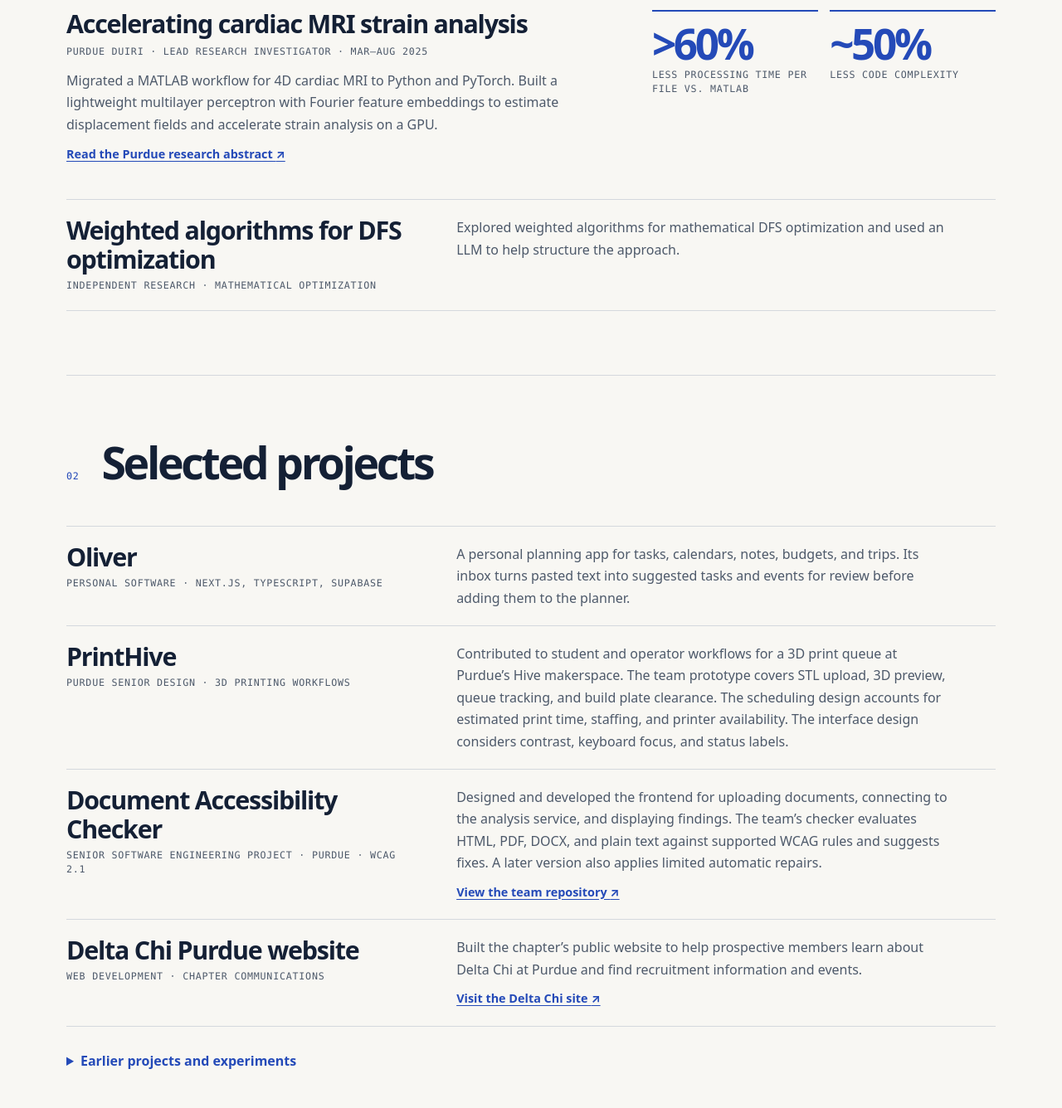
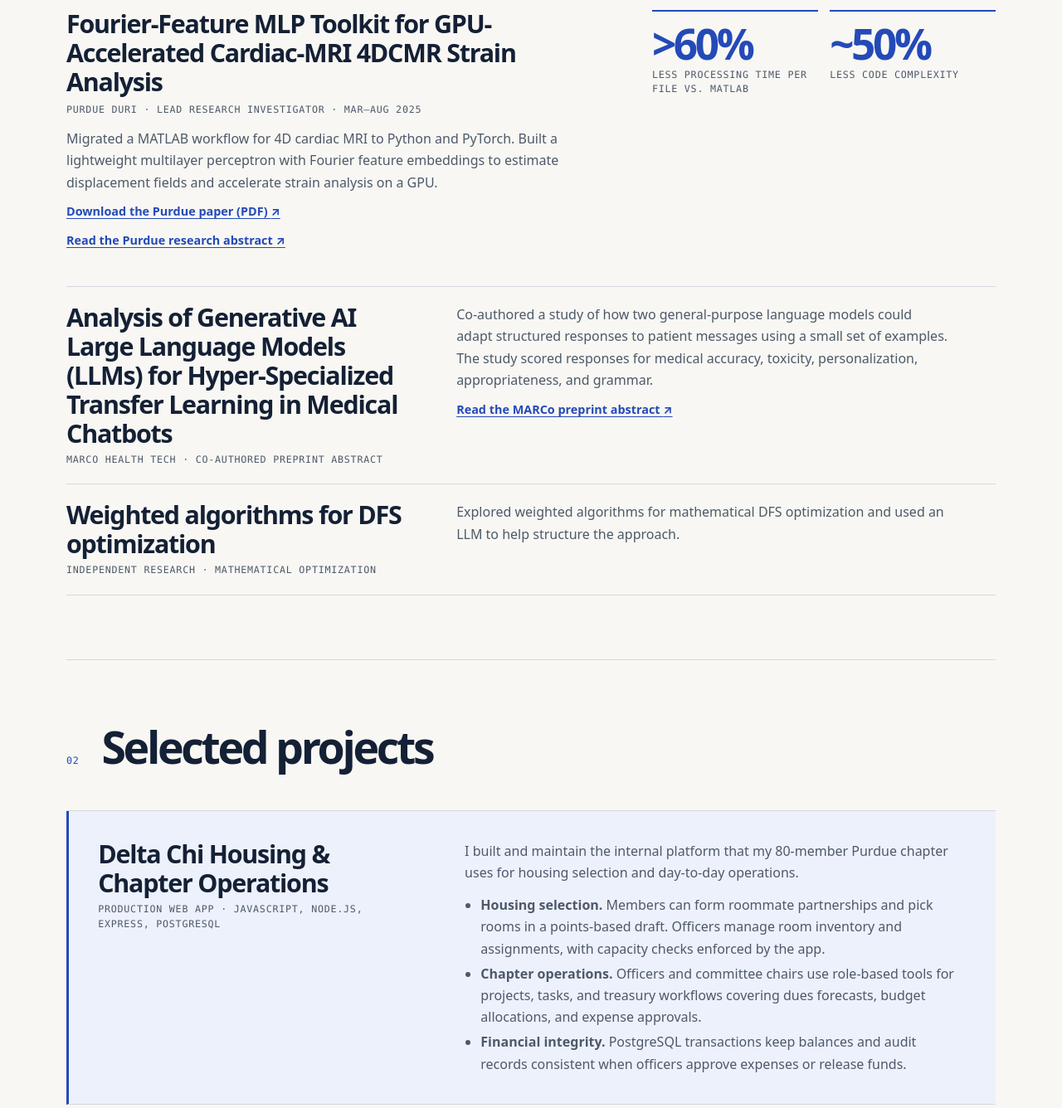
Before and after one commit to Sabaleaarnav/sabaleaarnav.github.io, a plain HTML site: page index.html in a window 1280 px wide. Shown: the part 820-2156 px from the top of the page at 83% size. Drawn offline with Linux system fonts and the light colour scheme.

Commit message:
Feature housing platform and expand research and Eagle Scout work

```diff
--- a/index.html
+++ b/index.html
@@ -96,6 +96,8 @@
     .entry .meta { margin-top: .32rem; }
     .entry ul { margin: 0; color: var(--muted); }
     .entry li + li { margin-top: .22rem; }
+    .featured-project { padding: clamp(1.1rem, 3vw, 2.2rem); border-inline-start: 3px solid var(--accent); background: #edf1fb; }
+    .featured-project ul { margin-top: .75rem; }
     .archive { margin-top: 1.2rem; }
     .archive summary { min-height: 2.75rem; padding-block: .55rem; cursor: pointer; color: var(--accent); font-weight: 650; }
     .archive ul { margin-block: .35rem 0; color: var(--muted); }
@@ -185,7 +187,7 @@
       <div class="hero-copy">
         <p class="kicker">Purdue University · West Lafayette, IN</p>
         <h1 id="name">Aarnav <br>Sabale</h1>
-        <p class="intro">I study electrical engineering at Purdue and build software for biomedical research, accessibility, and everyday planning.</p>
+        <p class="intro">I study electrical engineering at Purdue and build software for chapter housing and operations, biomedical research, and accessibility.</p>
         <div class="actions">
           <a class="button" href="#projects">Explore projects <span aria-hidden="true">↓</span></a>
           <button class="print-button" type="button" hidden>Print résumé</button>
@@ -262,9 +264,12 @@
       <div class="section-head"><span class="index" aria-hidden="true">01</span><h2 id="research-title">Research</h2></div>
       <div class="research-layout">
         <div>
-          <h3>Accelerating cardiac MRI strain analysis</h3>
-          <p class="meta">Purdue DUIRI · Lead Research Investigator · Mar–Aug 2025</p>
+          <h3>Fourier-Feature MLP Toolkit for GPU-Accelerated Cardiac-MRI 4DCMR Strain Analysis</h3>
+          <p class="meta">Purdue DURI · Lead Research Investigator · Mar–Aug 2025</p>
           <p class="description">Migrated a MATLAB workflow for 4D cardiac MRI to Python and PyTorch. Built a lightweight multilayer perceptron with Fourier feature embeddings to estimate displacement fields and accelerate strain analysis on a GPU.</p>
+          <div>
+            <a class="inline-link" href="https://docs.lib.purdue.edu/cgi/viewcontent.cgi?article=1097&amp;context=duri">Download the Purdue paper (PDF) <span aria-hidden="true">↗</span></a>
+          </div>
           <a class="inline-link" href="https://docs.lib.purdue.edu/duri/58/">Read the Purdue research abstract <span aria-hidden="true">↗</span></a>
         </div>
         <dl class="metrics" aria-label="Research benchmarks">
@@ -273,6 +278,16 @@
         </dl>
       </div>
       <div class="entries research-more">
+        <article class="entry">
+          <div>
+            <h3>Analysis of Generative AI Large Language Models (LLMs) for Hyper-Specialized Transfer Learning in Medical Chatbots</h3>
+            <p class="meta">MARCo Health Tech · Co-authored preprint abstract</p>
+          </div>
+          <div>
+            <p class="description">Co-authored a study of how two general-purpose language models could adapt structured responses to patient messages using a small set of examples. The study scored responses for medical accuracy, toxicity, personalization, appropriateness, and grammar.</p>
+            <a class="inline-link" href="https://www.marcohealthtech.com/post/research-preprint-analysis-of-generative-ai-large-language-models-llms-for-hyper-specialized-transfer-learning-in-medical-chatbots">Read the MARCo preprint abstract <span aria-hidden="true">↗</span></a>
+          </div>
+        </article>
         <article class="entry">
           <div><h3>Weighted algorithms for DFS optimization</h3><p class="meta">Independent research · Mathematical optimization</p></div>
           <p class="description">Explored weighted algorithms for mathematical DFS optimization and used an LLM to help structure the approach.</p>
@@ -283,6 +298,20 @@
     <section class="section" id="projects" aria-labelledby="projects-title">
       <div class="section-head"><span class="index" aria-hidden="true">02</span><h2 id="projects-title">Selected projects</h2></div>
       <div class="entries">
+        <article class="entry featured-project">
+          <div>
+            <h3>Delta Chi Housing &amp; Chapter Operations</h3>
+            <p class="meta">Production web app · JavaScript, Node.js, Express, PostgreSQL</p>
+          </div>
+          <div>
+            <p class="description">I built and maintain the internal platform that my 80-member Purdue chapter uses for housing selection and day-to-day operations.</p>
+            <ul>
+              <li><strong>Housing selection.</strong> Members can form roommate partnerships and pick rooms in a points-based draft. Officers manage room inventory and assignments, with capacity checks enforced by the app.</li>
+              <li><strong>Chapter operations.</strong> Officers and committee chairs use role-based tools for projects, tasks, and treasury workflows covering dues forecasts, budget allocations, and expense approvals.</li>
+              <li><strong>Financial integrity.</strong> PostgreSQL transactions keep balances and audit records consistent when officers approve expenses or release funds.</li>
+            </ul>
+          </div>
+        </article>
         <article class="entry">
           <div><h3>Oliver</h3><p class="meta">Personal software · Next.js, TypeScript, Supabase</p></div>
           <p class="description">A personal planning app for tasks, calendars, notes, budgets, and trips. Its inbox turns pasted text into suggested tasks and events for review before adding them to the planner.</p>
@@ -352,8 +381,11 @@
           </ul>
         </article>
         <article class="entry">
-          <div><h3>Eagle Scout</h3><p class="meta">May 2022</p></div>
-          <p class="description">Earned the Silver Palm.</p>
+          <div><h3>Eagle Scout</h3><p class="meta">Troop 50 · Mahwah, NJ · May 2022</p></div>
+          <div>
+            <p class="description">Led a service project to build raised garden beds at the Mahwah Senior Activity Center so older adults could garden with less bending. The project helped launch the center’s garden club and raised $1,900 from 26 donors. Earned the Silver Palm.</p>
+            <a class="inline-link" href="https://www.gofundme.com/f/aarnavs-eagleproject">View the original Eagle Scout project fundraiser <span aria-hidden="true">↗</span></a>
+          </div>
         </article>
       </div>
     </section>
```
